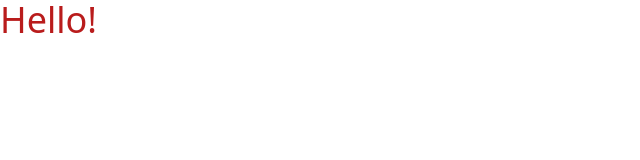
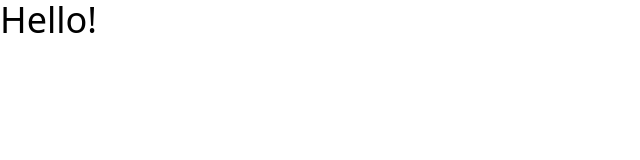
Before and after one commit to MarS-27/sushi-bar-client, a React (Vite) app: page / in a window 1280 px wide. Shown: the top 160 px of the page, without its empty margins (0-640 px from the left). Built offline with nearby package versions, Linux system fonts and the light colour scheme.

Commit message:
init config theme

```diff
--- a/tailwind.config.js
+++ b/tailwind.config.js
@@ -2,7 +2,45 @@
 export default {
   content: ['./index.html', './src/**/*.{js,ts,jsx,tsx}'],
   theme: {
-    extend: {},
+    extend: {
+      width: {},
+      height: {},
+      maxHeight: {},
+      maxWidth: {
+        container: '1280px',
+      },
+      minWidth: { container: '320px' },
+      fontSize: {
+        xs10: ['10px', '12px'],
+        xs12: ['12px', '16px'],
+        s14: ['14px', '20px'],
+        s16: ['16px', '24px'],
+        m20: ['20px', '28px'],
+        m24: ['24px', '32px'],
+        l28: ['29px', '36px'],
+        l32: ['32px', '38px'],
+      },
+      backgroundColor: {
+        mainBg: '#f5f5f5',
+        lightBlue: '#70bbfc',
+        darkBlue: '#004b7c',
+        orange: '#ff7a00',
+        yellow: '#fac817',
+        red: '#fa0d0d',
+        grayLight: '#9d9d9d',
+        grayDark: '#5d5d5d',
+        green: '#1f9a00',
+      },
+      colors: {
+        black: '#231F20',
+        white: '#fcfcfc',
+        lightBlue: '#70bbfc',
+        darkBlue: '#004b7c',
+        red: '#fa0d0d',
+        grayLight: '#9d9d9d',
+        grayDark: '#5d5d5d',
+      },
+    },
   },
   plugins: [],
 };
```
